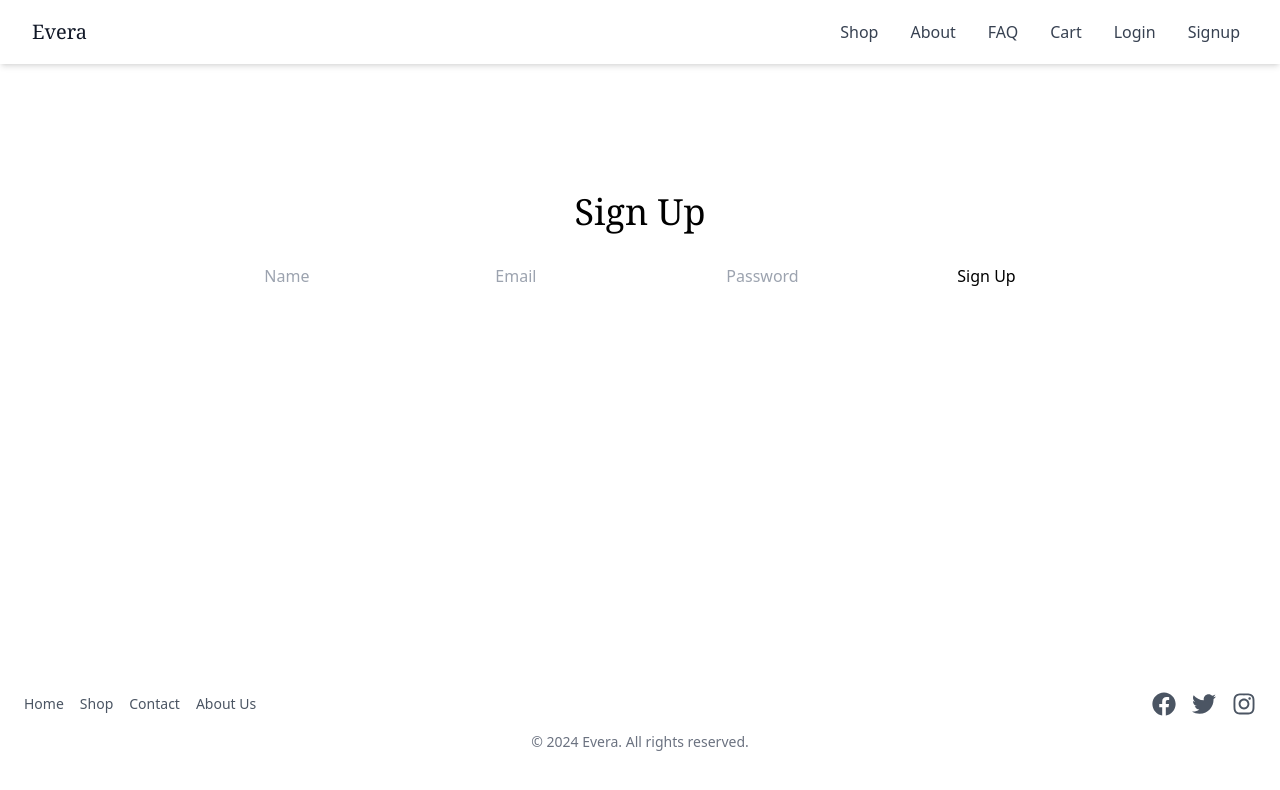
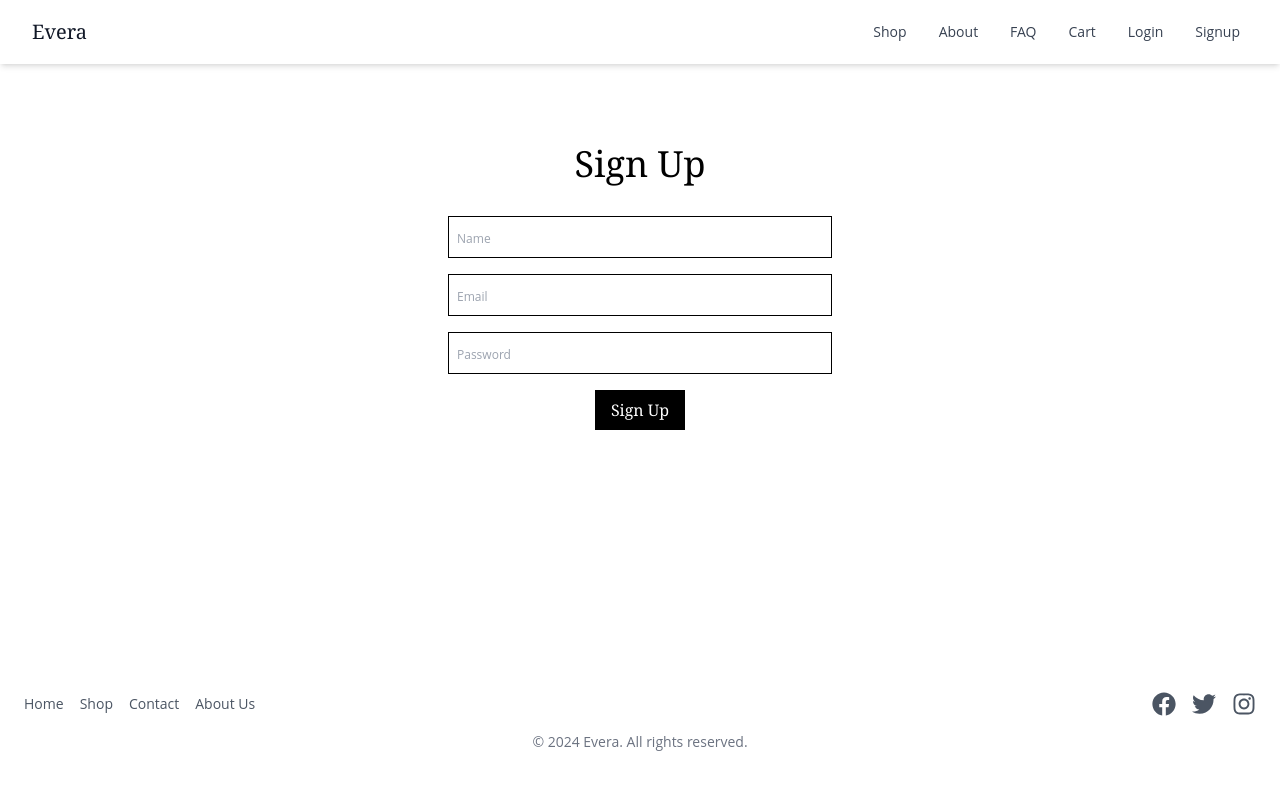
Before and after one commit to 1Dengaroo/evera-frontend, a React (Create React App) app: page /signup in a window 1280 px wide. Shown: the top 790 px of the page. Built offline with nearby package versions, Linux system fonts and the light colour scheme.

Commit message:
Create notification context

```diff
--- a/src/App.tsx
+++ b/src/App.tsx
@@ -16,11 +16,13 @@ import ProtectedRoutes from './components/Authentication/ProtectedRoute'
 import PublicRoutes from './components/Authentication/PublicRoute'
 import Checkout from './pages/Checkout'
 import Orders from './pages/Orders'
+import { NotificationProvider } from './context/NotificationContext'
 
 const App: React.FC = () => {
   return (
     <AuthProvider>
       <CartProvider>
+        <NotificationProvider>
           <div className="flex flex-col min-h-screen">
             <Router>
               <Navbar />
@@ -47,6 +49,7 @@ const App: React.FC = () => {
               <Footer />
             </Router>
           </div>
+        </NotificationProvider>
       </CartProvider>
     </AuthProvider>
   )
--- a/src/components/Navbar/Navbar.tsx
+++ b/src/components/Navbar/Navbar.tsx
@@ -39,7 +39,7 @@ const NavLinks: React.FC<{ isMobile?: boolean }> = ({ isMobile }) => {
       {dynamicNavItems.map((item) => (
         <Link
           key={item.label}
-          className={`px-2 text-gray-700 hover:text-gray-900 ${
+          className={`px-2 text-sm hover:underline text-gray-700 hover:text-gray-900 ${
             isMobile ? 'block' : 'inline-block'
           }`}
           to={item.label === 'Logout' ? '#' : item.href}
--- /dev/null
+++ b/src/components/Notification/Notification.tsx
@@ -0,0 +1,39 @@
+import React, { useEffect } from 'react'
+import { NotificationProps } from '../../types'
+
+const Notification: React.FC<NotificationProps> = ({
+  message,
+  type = 'info',
+  duration = 3000,
+  onClose
+}) => {
+  useEffect(() => {
+    const timer = setTimeout(onClose, duration)
+    return () => clearTimeout(timer)
+  }, [duration, onClose])
+
+  const getStyles = () => {
+    switch (type) {
+      case 'success':
+        return 'border-green-300 shadow-lg shadow-green-100'
+      case 'error':
+        return 'border-red-300 shadow-lg shadow-red-100'
+      case 'info':
+        return 'border-blue-300 shadow-lg shadow-blue-100'
+      case 'warning':
+        return 'border-yellow-300 shadow-lg shadow-yellow-100'
+      default:
+        return 'border-blue-300 shadow-lg shadow-blue-100'
+    }
+  }
+
+  return (
+    <div
+      className={`fixed top-8 left-1/2 transform -translate-x-1/2 p-4 rounded-lg border bg-white ${getStyles()} z-10`}
+    >
+      <p>{message}</p>
+    </div>
+  )
+}
+
+export default Notification
--- a/src/components/Section/Section.tsx
+++ b/src/components/Section/Section.tsx
@@ -7,9 +7,9 @@ interface SectionProps {
   id?: string
   backgroundColor?: string
   backgroundImage?: string
-  titleClassName?: string // Custom class for title
-  descriptionClassName?: string // Custom class for description (children)
-  shortHeight?: boolean // New prop to make height shorter when no background image
+  titleClassName?: string
+  descriptionClassName?: string
+  shortHeight?: boolean
 }
 
 export const Section: React.FC<SectionProps> = ({
@@ -19,9 +19,9 @@ export const Section: React.FC<SectionProps> = ({
   id,
   backgroundColor = 'bg-white',
   backgroundImage,
-  titleClassName = 'text-2xl font-bold text-gray-900 mb-6', // Default styling for title
-  descriptionClassName = '', // Default styling for description
-  shortHeight = false // Default to false, meaning normal height
+  titleClassName = 'text-2xl font-bold text-gray-900 mb-6',
+  descriptionClassName = '',
+  shortHeight = false
 }) => {
   const backgroundStyles = backgroundImage
     ? {
--- /dev/null
+++ b/src/context/NotificationContext.tsx
@@ -0,0 +1,61 @@
+// NotificationContext.tsx
+import React, { createContext, useContext, useState } from 'react'
+import Notification from '../components/Notification/Notification'
+import { NotificationProps } from '../types'
+
+type NotificationContextType = {
+  showNotification: (
+    message: string,
+    type?: NotificationProps['type'],
+    duration?: number
+  ) => void
+}
+
+const NotificationContext = createContext<NotificationContextType | undefined>(
+  undefined
+)
+
+export const useNotification = () => {
+  const context = useContext(NotificationContext)
+  if (!context) {
+    throw new Error(
+      'useNotification must be used within a NotificationProvider'
+    )
+  }
+  return context
+}
+
+export const NotificationProvider: React.FC<{ children: React.ReactNode }> = ({
+  children
+}) => {
+  const [notification, setNotification] = useState<Omit<
+    NotificationProps,
+    'onClose'
+  > | null>(null)
+
+  const showNotification = (
+    message: string,
+    type: NotificationProps['type'] = 'info',
+    duration = 3000
+  ) => {
+    setNotification({ message, type, duration })
+  }
+
+  const handleClose = () => {
+    setNotification(null)
+  }
+
+  return (
+    <NotificationContext.Provider value={{ showNotification }}>
+      {notification && (
+        <Notification
+          message={notification.message}
+          type={notification.type}
+          duration={notification.duration}
+          onClose={handleClose}
+        />
+      )}
+      {children}
+    </NotificationContext.Provider>
+  )
+}
--- a/src/index.css
+++ b/src/index.css
@@ -1,3 +1,4 @@
 @tailwind base;
 @tailwind components;
 @tailwind utilities;
+@import url('https://fonts.googleapis.com/css2?family=Open+Sans:wght@400;600;700&display=swap');
--- a/src/pages/Login.tsx
+++ b/src/pages/Login.tsx
@@ -2,18 +2,21 @@ import React, { useState } from 'react'
 import { useUserLogin } from '../hooks/Users/useUserLogin'
 import { useNavigate } from 'react-router-dom'
 import { Section } from '../components/Section/Section'
+import { useNotification } from '../context/NotificationContext'
 
 const Login: React.FC = () => {
   const [email, setEmail] = useState('')
   const [password, setPassword] = useState('')
-  const [error, setError] = useState<string | null>(null)
   const { handleLogin } = useUserLogin()
   const navigate = useNavigate()
+  const { showNotification } = useNotification()
+  const [error, setError] = useState<string | null>(null)
 
   const onSubmit = async () => {
     const { success } = await handleLogin({ email, password })
     if (success) {
       navigate('/')
+      showNotification('Logged in successfully', 'success')
     } else {
       setError('Invalid email or password')
     }
@@ -22,24 +25,38 @@ const Login: React.FC = () => {
   return (
     <Section
       title="Login"
-      titleClassName="text-4xl font-serif my-8"
+      titleClassName="text-4xl font-serif my-8 w-full mt-12"
+      descriptionClassName="w-full"
       shortHeight
     >
-      <div>
-        {error && <p>{error}</p>}
+      <div className="flex flex-col items-center w-full">
         <input
           type="email"
           value={email}
           onChange={(e) => setEmail(e.target.value)}
           placeholder="Email"
+          className="p-2 mb-4 w-96 border border-black placeholder:text-xs"
         />
         <input
           type="password"
           value={password}
           onChange={(e) => setPassword(e.target.value)}
           placeholder="Password"
+          className="p-2 mb-4 w-96 border border-black placeholder:text-xs"
         />
-        <button onClick={onSubmit}>Login</button>
+        <button
+          className="bg-black text-white font-serif py-2 px-4"
+          onClick={onSubmit}
+        >
+          Login
+        </button>
+        <button
+          className="text-center mt-4 cursor-pointer text-sm font-serif tracking-wide underline font-light"
+          onClick={() => navigate('/signup')}
+        >
+          Create an account
+        </button>
+        {error && <p className="text-red-500 text-center mt-4">{error}</p>}
       </div>
     </Section>
   )
--- a/src/pages/Signup.tsx
+++ b/src/pages/Signup.tsx
@@ -2,6 +2,7 @@ import React, { useState } from 'react'
 import { useUserSignup } from '../hooks/Users/useUserSignup'
 import { Section } from '../components/Section/Section'
 import { useNavigate } from 'react-router-dom'
+import { useNotification } from '../context/NotificationContext'
 
 const Signup: React.FC = () => {
   const [name, setName] = useState<string | undefined>(undefined)
@@ -9,11 +10,13 @@ const Signup: React.FC = () => {
   const [password, setPassword] = useState('')
   const [error, setError] = useState<string | null>(null)
   const navigate = useNavigate()
+  const { showNotification } = useNotification()
 
   const handleSignup = async () => {
     const data = await useUserSignup({ email, password, name })
     if (data.success) {
       navigate('/login')
+      showNotification('Account created successfully, please login', 'success')
     } else {
       setError(data.message)
     }
@@ -22,32 +25,35 @@ const Signup: React.FC = () => {
   return (
     <Section
       title="Sign Up"
-      titleClassName="text-4xl font-serif my-8"
+      titleClassName="text-4xl font-serif my-8 mt-12"
       shortHeight
     >
-      <div className="">
+      <div className="flex flex-col items-center w-full">
         <input
           type="text"
           placeholder="Name"
           value={name || ''}
           onChange={(e) => setName(e.target.value)}
-          className=""
+          className="p-2 mb-4 w-96 border border-black placeholder:text-xs"
         />
         <input
           type="email"
           placeholder="Email"
           value={email}
           onChange={(e) => setEmail(e.target.value)}
-          className=""
+          className="p-2 mb-4 w-96 border border-black placeholder:text-xs"
         />
         <input
           type="password"
           placeholder="Password"
           value={password}
           onChange={(e) => setPassword(e.target.value)}
-          className=""
+          className="p-2 mb-4 w-96 border border-black placeholder:text-xs"
         />
-        <button onClick={handleSignup} className="">
+        <button
+          onClick={handleSignup}
+          className="bg-black text-white font-serif py-2 px-4"
+        >
           Sign Up
         </button>
       </div>
--- a/src/types/index.ts
+++ b/src/types/index.ts
@@ -86,3 +86,10 @@ export interface Address {
   postal_code: string
   country: string
 }
+
+export interface NotificationProps {
+  message: string
+  type?: 'success' | 'error' | 'info' | 'warning'
+  duration?: number // duration in milliseconds
+  onClose: () => void
+}
--- a/tailwind.config.js
+++ b/tailwind.config.js
@@ -1,7 +1,11 @@
 module.exports = {
   content: ['./src/**/*.{js,jsx,ts,tsx}'],
   theme: {
-    extend: {}
+    extend: {
+      fontFamily: {
+        sans: ['"Open Sans"', 'sans-serif'],
+      },
+    },
   },
   plugins: []
 }
```
Lines whose indentation alone changed are shown as unchanged.
